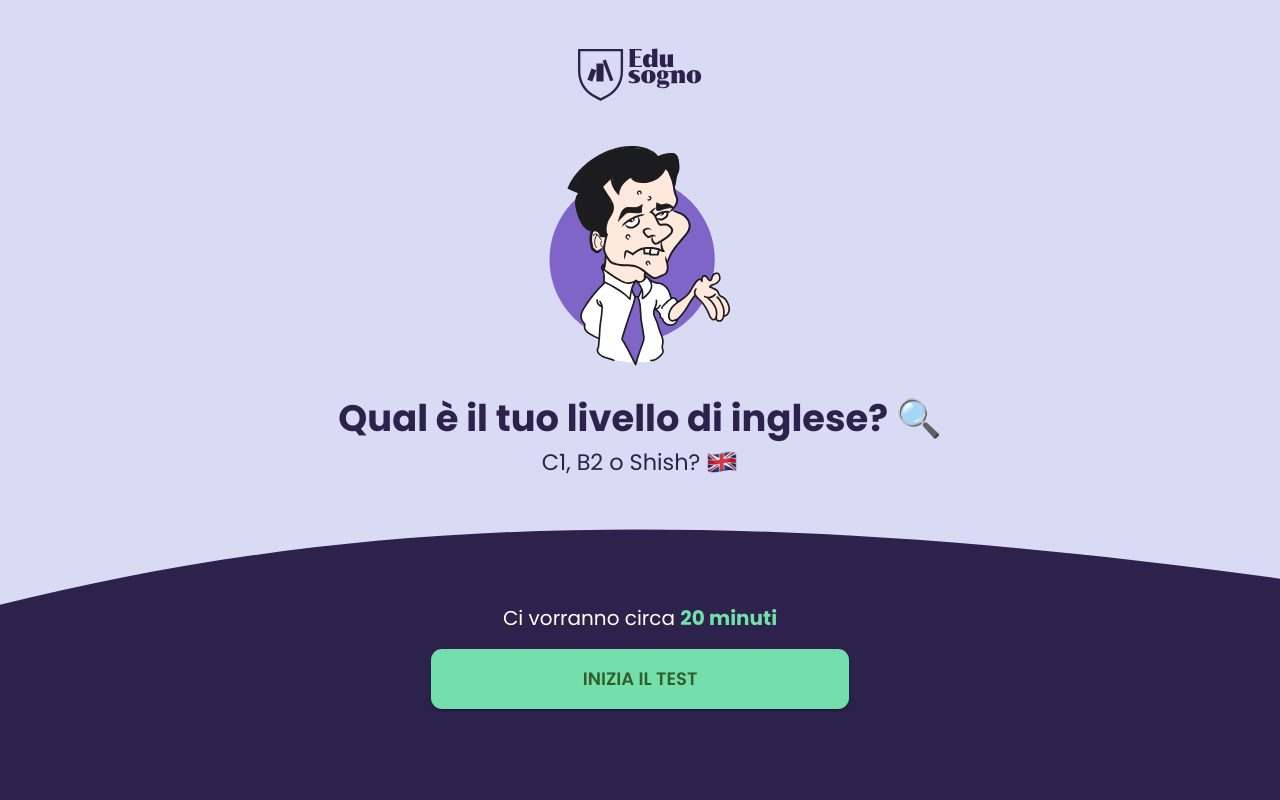
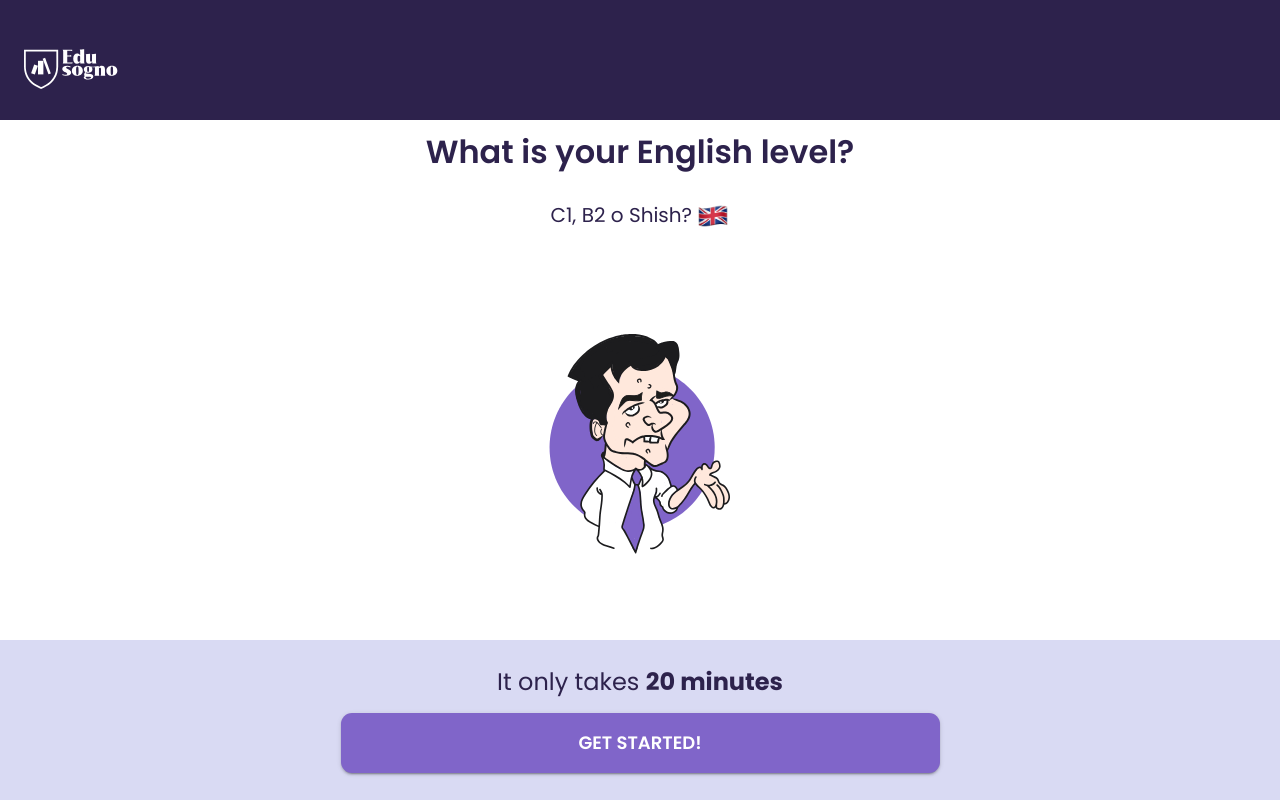
Before and after one commit to viktor998/ed-simulator, a React (Vite) app: page / in a window 1280 px wide. Built offline with nearby package versions, Linux system fonts and the light colour scheme.

Commit message:
update to landing page

```diff
--- a/src/pages/LandingPage.jsx
+++ b/src/pages/LandingPage.jsx
@@ -2,55 +2,20 @@ import { Box, Button, Typography } from "@mui/material";
 import React from "react";
 import { useNavigate } from "react-router-dom";
 
-import logoEdu from "../assets/img/logoEdu.svg";
-import Header from "../components/Header";
+import Footer from "./common/Footer";
+import Header from "./common/Header";
 import { BritishFlag, CaImage } from "../components/Icons";
 
 const LandingPage = () => {
   const navigate = useNavigate();
   return (
-    <Box
-      sx={{
-        display: "grid",
-        backgroundColor: "#d9daf3",
-        gridTemplateColumns: "1fr",
-        gridTemplateRows: "15vh 45vh 40vh",
-        height: "calc(var(--vh, 1vh) * 100)",
-        "&::-webkit-scrollbar": {
-          width: "0em",
-        },
-        "scrollbar-width": "none",
-      }}
-      className="overflow-y-hidden"
-    >
-      <Header form={false}>
-        <Box
-          sx={{
-            width: "fit-content",
-            display: "flex",
-            flexDirection: "row",
-            justifyContent: "center",
-            alignItems: "center",
-            margin: "auto auto 10vh auto",
-            "& img": {
-              width: "94px",
-              height: "40x",
-              ["@media (min-width:1047px)"]: {
-                width: "124px",
-                height: "53px",
-              },
-            },
-          }}
-        >
-          <img src={logoEdu} alt="Logo Edusogno" />
-        </Box>
-      </Header>
-      <Box
-        sx={{
-          display: "flex",
-          flexDirection: "column",
-        }}
-      >
+    <>
+      <div className="flex flex-col items-center justify-center py-4 gap-8 max-w-[720px] mx-auto">
+        <Header>What is your English level?</Header>
+        <p className="text-primary font-[Poppins] lg:text-[20px] !leading-[99.5%] text-sm flex flex-row items-center">
+          C1, B2 o Shish?&nbsp;
+          <BritishFlag />
+        </p>
         <Box
           sx={{
             display: "flex",
@@ -71,101 +36,26 @@ const LandingPage = () => {
         >
           <CaImage />
         </Box>
-        <Box
-          sx={{
-            display: "flex",
-            flexDirection: "column",
-            justifyContent: "center",
-            alignItems: "center",
-            // my: "1rem",
-            ["@media (max-width:1047px)"]: {
-              gap: "0.5rem",
-            },
-          }}
-        >
-          <Typography
-            component={"p"}
-            color="secondary"
-            sx={{
-              fontSize: "calc(24px + 1vw)",
-              fontWeight: "700",
-              ["@media (max-width:1047px)"]: {
-                textAlign: "center",
-                fontSize: "calc(18px + 1vh)",
-                // maxWidth: "39",
-              },
-            }}
+      </div>
+      <Footer
+        prompt={
+          <>
+            It only takes <b>20 minutes</b>
+          </>
+        }
+        button={
+          <Button
+            size="large"
+            variant="contained"
+            color="primary"
+            className="lg:max-w-[599px] max-w-[90vw] w-full"
+            onClick={() => navigate("/quiz")}
           >
-            Qual è il tuo livello di <br className="lg:hidden" /> inglese? 🔍
-          </Typography>
-          <Typography
-            component={"p"}
-            color="secondary"
-            sx={{
-              fontSize: "calc(16px + 0.5vw)",
-              display: "flex",
-              flexDirection: "row",
-              ["@media (max-width:1047px)"]: {
-                textAlign: "center",
-                fontSize: "calc(14px + 0.5vw)",
-                maxWidth: "66%",
-              },
-            }}
-          >
-            C1, B2 o Shish?&nbsp;
-            <BritishFlag />
-          </Typography>
-        </Box>
-      </Box>
-
-      <Box
-        sx={{
-          backgroundColor: "#d9daf3",
-          display: "flex",
-          flexDirection: "column",
-          alignItems: "center",
-          justifyContent: "center",
-          gap: "1rem",
-          paddingTop: "4vh",
-          minHeight: "190px",
-          ["@media (max-height:763px)"]: {
-            paddingTop: "4vh",
-          },
-        }}
-        className="bottom"
-      >
-        <Typography
-          sx={{
-            fontSize: "20px",
-            color: "#ffffff",
-            "& b": {
-              color: "#74DFAC",
-            },
-            ["@media (max-width:1047px)"]: {
-              fontSize: "calc(14px + 1vw)",
-            },
-          }}
-        >
-          Ci vorranno circa <b>20 minuti </b>
-        </Typography>
-        <Button
-          sx={{
-            maxWidth: "418px",
-            width: "100%",
-            color: "#31602A!important",
-            ["@media (max-width:1047px)"]: {
-              maxWidth: "70%",
-            },
-          }}
-          color="green"
-          variant="contained"
-          size="large"
-          onClick={() => navigate("/quiz")}
-        >
-          INIZIA IL TEST
-        </Button>
-      </Box>
-    </Box>
+            GET STARTED!
+          </Button>
+        }
+      />
+    </>
   );
 };
 
--- a/src/pages/LayoutPage.jsx
+++ b/src/pages/LayoutPage.jsx
@@ -1,7 +1,7 @@
 import React from "react";
 import { useEffect } from "react";
 import { Outlet } from "react-router-dom";
-
+import ContentLayout from "./common/content-layout";
 const LayoutPage = () => {
   let vh = window.innerHeight * 0.01;
   document.documentElement.style.setProperty("--vh", `${vh}px`);
@@ -12,9 +12,9 @@ const LayoutPage = () => {
     });
   }, []);
   return (
-    <>
+    <ContentLayout>
       <Outlet />
-    </>
+    </ContentLayout>
   );
 };
 
--- a/src/pages/QuizPage.jsx
+++ b/src/pages/QuizPage.jsx
@@ -55,7 +55,6 @@ const QuizPage = () => {
   };
 
   return (
-    <ContentLayout>
     <ContentView
       disabled={!Boolean(answers[activeQuestion])}
       onClick={() => {
@@ -124,9 +123,7 @@ const QuizPage = () => {
             }}
             sx={{
               color:
-                  r === answers[activeQuestion]
-                    ? "#ffffff"
-                    : "#2D224C!important",
+                r === answers[activeQuestion] ? "#ffffff" : "#2D224C!important",
             }}
           >
             {r}
@@ -181,7 +178,6 @@ const QuizPage = () => {
         </Button> */}
       {/* </Box> */}
     </ContentView>
-    </ContentLayout>
   );
 };
 
--- a/src/pages/ResultPage.jsx
+++ b/src/pages/ResultPage.jsx
@@ -2,15 +2,15 @@ import Button from "@mui/material/Button";
 import Header from "./common/Header";
 import Footer from "./common/Footer";
 import { EdFinish } from "@components/Illustration";
-import ContentLayout from "./common/content-layout";
+
 function ResultsPage(props) {
   return (
-    <ContentLayout>
+    <>
       <div
         data-content
-        className="flex flex-col items-center justify-center py-4 gap-8 max-w-[620px] mx-auto"
+        className="flex flex-col items-center justify-center py-4 gap-8 max-w-[720px] mx-auto"
       >
-        <Header> Great! Thanks for taking the time to do the test </Header>
+        <Header> Great! Thanks for taking the time</Header>
         <EdFinish className="w-2/5 lg:w-[216px]" />
         <div className="text-base lg:text-2xl text-center mt-4 flex flex-col mb-4">
           <p className="text-secondary font-semibold">
@@ -19,7 +19,7 @@ function ResultsPage(props) {
           <p className="text-primary px-4">
             Go to the login and improve it when your course starts.
           </p>
-          <p className="text-primary font-semibold">
+          <p className="text-primary font-semibold mt-6">
             We hope you will enjoy the course!
           </p>
         </div>
@@ -55,7 +55,7 @@ function ResultsPage(props) {
           // </div>
         }
       />
-    </ContentLayout>
+    </>
   );
 }
 
```
Lines whose indentation alone changed are shown as unchanged.
